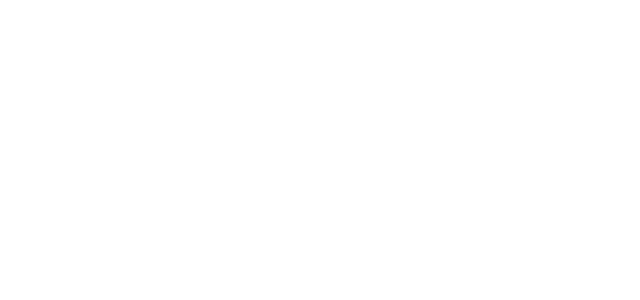
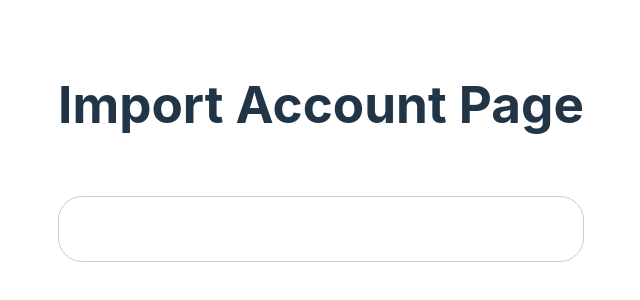
Before and after one commit to htmkhue39/thesis, a React (Vite) app: page /import-account in a window 1280 px wide. Before the commit this address had no page. Shown: the part 228-528 px from the top of the page, without its empty margins (319-959 px from the left). Built offline with nearby package versions, Linux system fonts and the light colour scheme.

Commit message:
duplicate CreateAccount

```diff
--- a/src/App.jsx
+++ b/src/App.jsx
@@ -2,7 +2,8 @@
 import React from 'react';
 import { BrowserRouter, Routes, Route } from "react-router-dom";
 import WelcomePage from './welcome/WelcomePage';
-import CreateAccount from './CreateAccount/CreateAccount'
+import CreateAccount from './CreateAccount/CreateAccount';
+import ImportAccount from './ImportAccount/ImportAccount';
 
 function App() {
   return (
@@ -10,6 +11,7 @@
         <Routes>
           <Route path="/" element={<WelcomePage />} />
           <Route path="/create-account" element={<CreateAccount />} />
+          <Route path="/import-account" element={<ImportAccount />} />
         </Routes>
     </BrowserRouter>
   );
--- /dev/null
+++ b/src/ImportAccount/ImportAccount.css
@@ -0,0 +1,36 @@
+.import-account-wrapper {
+    margin: 24px auto;
+    padding: 32px 16px;
+    max-width: 600px;
+    border: 1px solid #ccc;
+    border-radius: 24px;
+  }
+
+  .step-indicator {
+    display: flex;
+    justify-content: center;
+    margin-bottom: 20px;
+  }
+
+  .step-circle {
+    width: 30px;
+    height: 30px;
+    border-radius: 50%;
+    border: 2px solid #ccc;
+    display: flex;
+    justify-content: center;
+    align-items: center;
+    margin: 0 10px;
+    font-weight: normal;
+  }
+
+  .step-circle.active {
+    font-weight: bold;
+  }
+
+  @media screen and (min-width: 768px) {
+    .import-account-wrapper {
+      margin: 64px auto 40px;
+      padding: 32px;
+    }
+  }
--- /dev/null
+++ b/src/ImportAccount/ImportAccount.jsx
@@ -0,0 +1,18 @@
+import React from 'react';
+import './ImportAccount.css'
+
+const ImportAccount = () => {
+  return (
+    <div>
+      <h1>Import Account Page</h1>
+
+      <div className='import-account-wrapper'>
+
+      {/* Your Secure Wallet page content goes here */}
+    </div>
+    </div>
+
+  );
+}
+
+export default ImportAccount;
--- a/src/welcome/WelcomePage.jsx
+++ b/src/welcome/WelcomePage.jsx
@@ -13,7 +13,7 @@
   const handleImportAccount = () => {
     // Handle import account logic
     console.log('Import existing account clicked');
-    // You can navigate to the import account page or do whatever you need
+    navigate("/import-account")
   };
 
   return (
```
